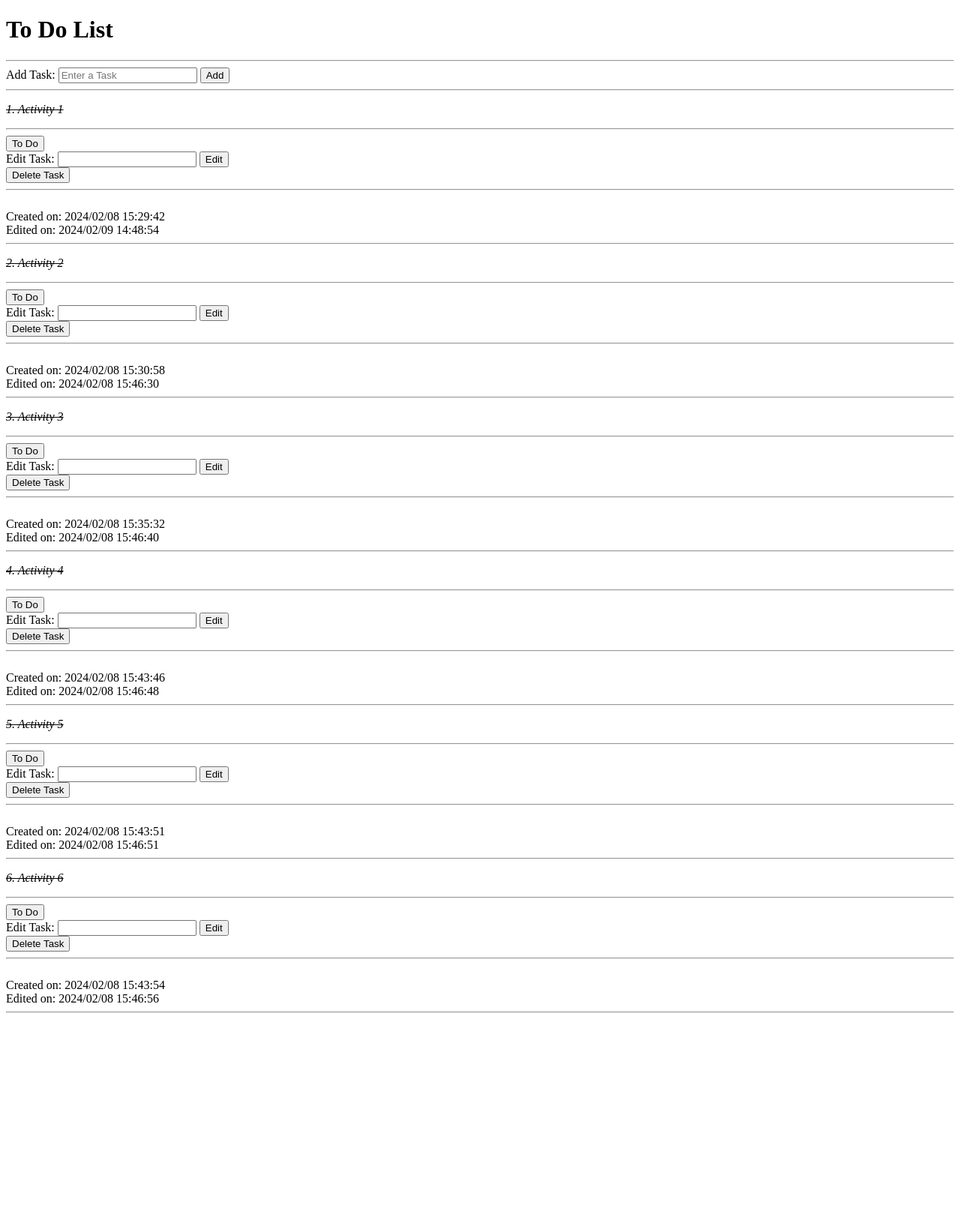
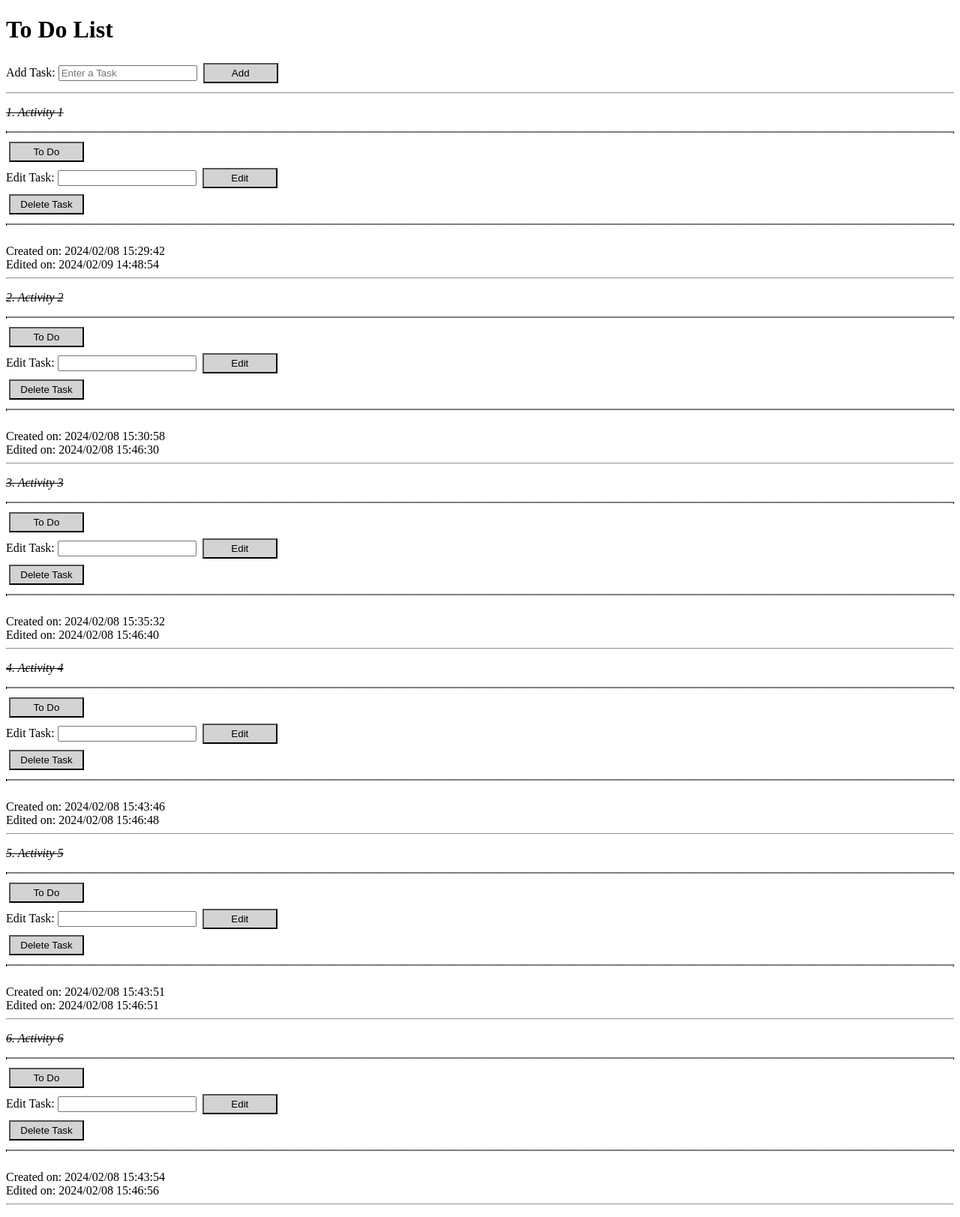
Before and after one commit to LucianoR12/ToDoApp, a Flask app: page / in a window 1280 px wide. Shown: the whole page at 75% size. Before the commit the page ends 1351 px from the top, so only its background shows below. Run offline with Flask 3, Linux system fonts and the light colour scheme.

Commit message:
updating

```diff
--- a/website/models.py
+++ b/website/models.py
@@ -7,4 +7,4 @@ class Todo(db.Model):
     complete = db.Column(db.Boolean, default = False)
     date_created = db.Column(db.DateTime, default=datetime.utcnow)
     date_edited = db.Column(db.DateTime, onupdate=datetime.utcnow)
-    # date_completed = db.Column(db.DateTime, default=None, onupdate=datetime.utcnow)
+    date_completed = db.Column(db.DateTime, onupdate=datetime.utcnow)
--- a/website/static/style.css
+++ b/website/static/style.css
@@ -8,16 +8,48 @@
 }
 
 .error-message {
-    color: red;
+    color: darkred;
     background: pink;
 }
 
 .success-message {
-    color: green;
+    color: darkgreen;
     background: lightgreen;
 }
 
-.delete-button:hover {
-    background-color: red;
+.add-button, .complete-button, .incomplete-button, .edit-button, .delete-button {
+    background-color: lightgray;
+    color: black;
+    width: 100px;
+    padding: 4px;
+    margin: 4px;
+}
+
+.add-button:hover {
+    background-color: darkgreen;
     color: white;
 }
+
+.complete-button:hover {
+    background-color: darkgreen;
+    color: white;
+}
+
+.incomplete-button:hover {
+    background-color: darkred;
+    color: white;
+}
+
+.edit-button:hover {
+    background-color: darkblue;
+    color: white;
+}
+
+.delete-button:hover {
+    background-color: darkred;
+    color: white;
+}
+
+.section-divider {
+    border-style: dotted;
+}
--- a/website/templates/page1.html
+++ b/website/templates/page1.html
@@ -6,6 +6,27 @@
     <meta name="viewport" content="width=device-width, initial-scale=1.0">
     <title>Todo App</title>
     <link rel="stylesheet" href="{{ url_for('static', filename='style.css') }}">
+
+    <script>
+        function showPopupNote() {
+        alert("Features:\n" +
+            "- Task Addedd Successfully = Green;\n" +
+            "- An Error Occurred = Red;\n" +
+            "- Add Task Button = Green;\n" +
+            "- Task Done Button = Green;\n" +
+            "- To Do Task Button = Red;\n" +
+            "- Edit Task Button = Blue;\n" +
+            "- Delete Task Button = Red;");
+    }
+
+    if (!localStorage.getItem('popupNoteShown')) {
+        window.onload = function () {
+            showPopupNote();
+            localStorage.setItem('popupNoteShown', true);
+        };
+    }
+        </script>
+
 </head>
 
 <body>
@@ -20,13 +41,11 @@
             {% endif %}
         {% endif %}
 
-<hr>
-
         <form action="/add" method="post">
             <div>
                 <label>Add Task:</label>
                 <input type="text" name="task" placeholder="Enter a Task">
-                <button type="submit">Add</button>
+                <button type="submit" class="add-button">Add</button>
             </div>
         </form>
 
@@ -37,10 +56,10 @@
             <p class="{% if todo.complete %}completed-task{% else %}incomplete-task{% endif %}">
                 {{ todo.id }}. {{ todo.task }}
 
-<hr>
+<hr class="section-divider">
 
                 <form action="/toggle/{{ todo.id }}" method="post">
-                    <button type="submit">
+                    <button type="submit" class="{% if todo.complete %}incomplete-button{% else %}complete-button{% endif %}">
                         {% if todo.complete %}
                             To Do
                         {% else %}
@@ -52,19 +71,22 @@
                 <form action="/edit/{{ todo.id }}" method="post">
                     <label>Edit Task:</label>
                     <input type="text" name="edit_task" required>
-                    <button type="submit">Edit</button>
+                    <button type="submit" class="edit-button">Edit</button>
                 </form>
 
                 <form action="/delete/{{ todo.id }}" method="post" onsubmit="return confirm('Are you sure you want to delete this task?');">
                     <button type="submit" class="delete-button">Delete Task</button>
                 </form>
 
-<hr>
+<hr class="section-divider">
 
                 <br> Created on: {{ todo.date_created.strftime('%Y/%m/%d %H:%M:%S') }}
+
                 {% if todo.date_completed %}
                     <br> Completed on: {{ todo.date_completed.strftime('%Y/%m/%d %H:%M:%S') }}
-                {% elif todo.date_edited %}
+                {% endif %}
+
+                {% if todo.date_edited %}
                     <br> Edited on: {{ todo.date_edited.strftime('%Y/%m/%d %H:%M:%S') }}
                 {% endif %}
 
--- a/website/views.py
+++ b/website/views.py
@@ -61,6 +61,8 @@ def toggle(todo_id):
     try:
         todo = Todo.query.get(todo_id)
         todo.complete = not todo.complete
+        if todo.complete:
+            todo.date_completed = datetime.utcnow()
         db.session.commit()
         message_type = "success"
         message = "Task toggled successfully."
@@ -70,7 +72,7 @@ def toggle(todo_id):
         message = "An error occurred while toggling a task."
         return redirect(url_for("my_view.home", message=message, message_type=message_type))
 
-@my_view.route("/delete/<todo_id>")
+@my_view.route("/delete/<todo_id>", methods=["POST"])
 def delete(todo_id):
     try:
         todo = Todo.query.filter_by(id=todo_id).first()
```
Also changed, not shown: instance/db.sqlite.
